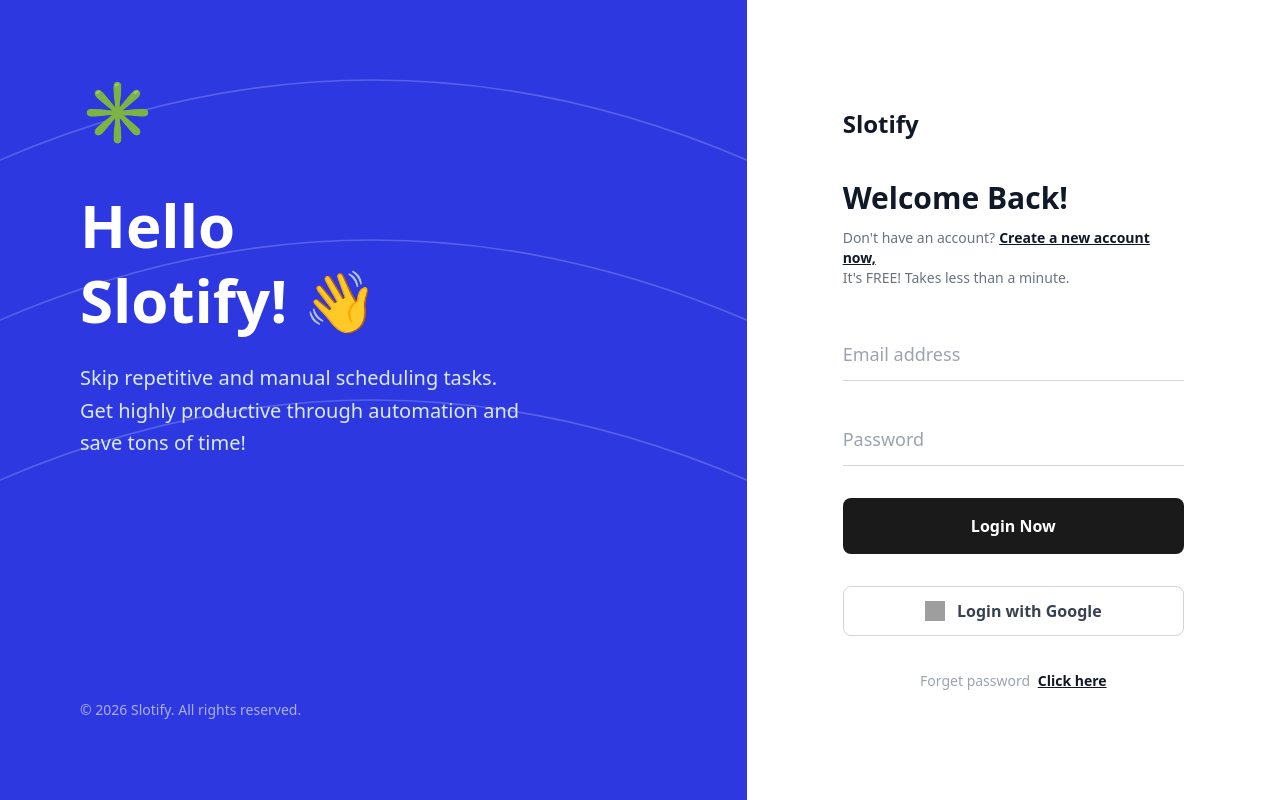
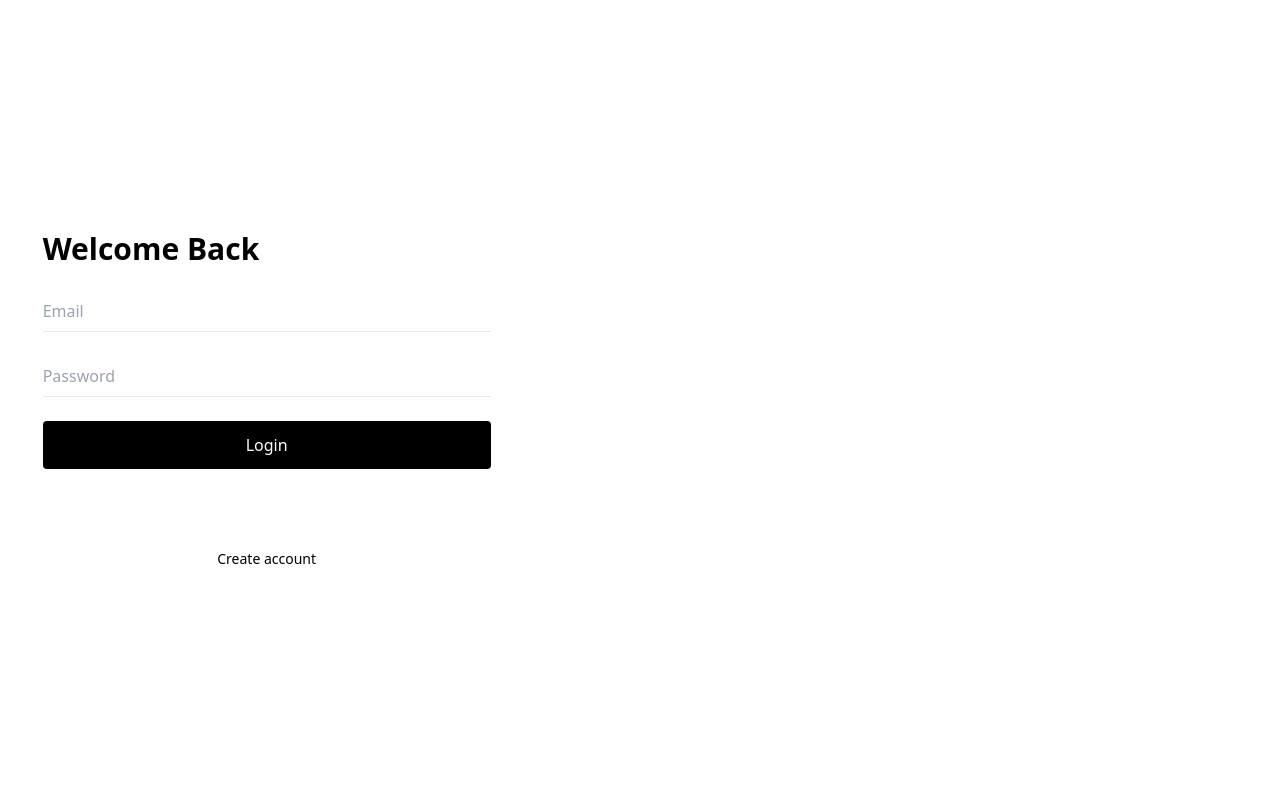
Before and after one commit to Vandann-1/frontend-slotify, a React app: page /login in a window 1280 px wide. Built offline with nearby package versions, Linux system fonts and the light colour scheme; grey boxes are pictures that could not be loaded; the HTML template or start-up script is replaced by a standard one.

Commit message:
al ui till team or OAUTH

```diff
--- a/package.json
+++ b/package.json
@@ -13,6 +13,7 @@
     "@fortawesome/fontawesome-svg-core": "^7.2.0",
     "@fortawesome/free-solid-svg-icons": "^7.2.0",
     "@fortawesome/react-fontawesome": "^3.2.0",
+    "@react-oauth/google": "^0.13.4",
     "axios": "^1.13.5",
     "framer-motion": "^12.34.0",
     "lucide-react": "^0.564.0",
--- a/src/App.jsx
+++ b/src/App.jsx
@@ -48,7 +48,7 @@ function App() {
           <Route path="/" element={<Home />} />
           <Route path="/login" element={<Login />} />
           <Route path="/register" element={<Register />} />
-          <Route path="/invite" element={<InviteValidatePage />} />
+          <Route path="/invite/:token/" element={<InviteValidatePage />} />
           <Route path="/professional/profile"element={<ProfessionalProfile/>}/>
           <Route path="/admin/professionals/:id" element={<AdminProfessionalDetail />}/>
         </Route>
--- a/src/components/Header.jsx
+++ b/src/components/Header.jsx
@@ -117,3 +117,5 @@ export default function Header() {
     </>
   );
 }
+
+// 17036355569-kqo9lo3vmjli90a59qdk7p0v3g4qovjr.apps.googleusercontent.com
--- a/src/features/auth/pages/Login.jsx
+++ b/src/features/auth/pages/Login.jsx
@@ -1,12 +1,16 @@
 import { loginUser } from "../../../api/authApi";
 import { getWorkspaces } from "../../../api/workspaceApi";
+import { GoogleLogin } from "@react-oauth/google";
 import { useState } from "react";
-import { useNavigate, Link } from "react-router-dom";
+import { useNavigate, Link, useSearchParams } from "react-router-dom";
 
 export default function Login() {
+
   const navigate = useNavigate();
+  const [searchParams] = useSearchParams();
 
-  // ================= STATE =================
+  const inviteTokenFromURL = searchParams.get("invite");
+
   const [form, setForm] = useState({
     email: "",
     password: "",
@@ -15,184 +19,189 @@ export default function Login() {
   const [loading, setLoading] = useState(false);
   const [error, setError] = useState("");
 
-  // ================= HANDLE INPUT =================
+  // ================= INPUT HANDLER =================
+
   const handleChange = (e) => {
     const { name, value } = e.target;
-    setForm((prev) => ({ ...prev, [name]: value }));
+
+    setForm((prev) => ({
+      ...prev,
+      [name]: value,
+    }));
   };
 
-  // ================= HANDLE LOGIN =================
-  const handleSubmit = async (e) => {
-    e.preventDefault();
-    if (loading) return;
+  // ================= REDIRECT LOGIC =================
 
-    setLoading(true);
-    setError("");
+  const handleRedirect = async () => {
 
-    try {
-      const data = await loginUser(form);
-      localStorage.setItem("access", data.access);
-      localStorage.setItem("user", JSON.stringify(data.user));
-      localStorage.setItem("user_email", data.user?.email);
+    const pendingInvite =
+      inviteTokenFromURL ||
+      localStorage.getItem("pending_invite_token");
 
-      if (data.tenant) {
-        localStorage.setItem("tenant", JSON.stringify(data.tenant));
-      } else {
-        localStorage.removeItem("tenant");
-      }
+    if (pendingInvite) {
 
-      const pendingInvite = localStorage.getItem("pending_invite_token");
-      if (pendingInvite) {
       localStorage.removeItem("pending_invite_token");
-        navigate(`/invite?token=${pendingInvite}`);
+
+      navigate(`/invite/${pendingInvite}`);
       return;
     }
 
-      const rawRole = data.user?.role || data.user?.user_type || data.user?.account_type || data.role || "";
-      const role = rawRole.toString().toUpperCase();
-      const PROFESSIONAL_ROLES = ["PROFESSIONAL", "MEMBER", "PRO"];
+    // normal workspace check
 
-      if (PROFESSIONAL_ROLES.includes(role)) {
-        navigate("/professional/dashboard");
-        return;
-      }
-
-      try {
     const workspaces = await getWorkspaces();
-        const isMemberUser = Array.isArray(workspaces) && workspaces.length > 0 && role !== "OWNER" && role !== "ADMIN";
-
-        if (isMemberUser) {
-          navigate("/professional/dashboard");
-          return;
-        }
 
     if (Array.isArray(workspaces) && workspaces.length > 0) {
       navigate("/workspaces");
     } else {
       navigate("/create-dashboard");
     }
-      } catch (wsError) {
-        navigate("/create-dashboard");
-      }
+  };
+
+  // ================= EMAIL LOGIN =================
+
+  const handleSubmit = async (e) => {
+
+    e.preventDefault();
+
+    setLoading(true);
+    setError("");
+
+    try {
+
+      const data = await loginUser(form);
+
+      localStorage.setItem("access", data.access);
+      localStorage.setItem("user", JSON.stringify(data.user));
+
+      await handleRedirect();
+
     } catch (err) {
-      const message = err?.detail || err?.response?.data?.detail || err?.response?.data?.non_field_errors?.[0] || "Invalid email or password";
+
+      const message =
+        err?.response?.data?.detail ||
+        "Invalid email or password";
+
       setError(message);
+
     } finally {
       setLoading(false);
     }
   };
 
+  // ================= GOOGLE LOGIN =================
+
+  const handleGoogleLogin = async (credentialResponse) => {
+
+    try {
+
+      const res = await fetch(
+        "http://127.0.0.1:8000/api/auth/google/",
+        {
+          method: "POST",
+          headers: {
+            "Content-Type": "application/json",
+          },
+          body: JSON.stringify({
+            token: credentialResponse.credential
+          }),
+        }
+      );
+
+      const data = await res.json();
+
+      if (!data.access) {
+        console.error("No access token returned");
+        return;
+      }
+
+      localStorage.setItem("access", data.access);
+      localStorage.setItem("user", JSON.stringify(data.user));
+
+      await handleRedirect();
+
+    } catch (err) {
+
+      console.error("Google login error:", err);
+
+    }
+  };
+
+  // ================= UI =================
+
   return (
-    <div className="flex min-h-screen font-sans antialiased text-gray-900">
+    <div className="flex min-h-screen">
 
-      {/* LEFT SIDE: Branding Panel */}
-      <div className="hidden lg:flex lg:w-7/12 bg-[#2D38E1] text-white p-20 flex-col justify-between relative overflow-hidden">
-        {/* Subtle Background Art */}
-        <div className="absolute inset-0 opacity-20 pointer-events-none">
-          <svg className="w-full h-full" viewBox="0 0 100 100" preserveAspectRatio="none">
-            <path d="M0 20 Q 50 0 100 20 T 200 20" fill="none" stroke="white" strokeWidth="0.2" />
-            <path d="M0 40 Q 50 20 100 40 T 200 40" fill="none" stroke="white" strokeWidth="0.2" />
-            <path d="M0 60 Q 50 40 100 60 T 200 60" fill="none" stroke="white" strokeWidth="0.2" />
-          </svg>
-        </div>
+      <div className="w-full lg:w-5/12 flex items-center justify-center">
 
-        <div className="relative z-10">
-          <div className="mb-12">
-             <span className="text-6xl">✳️</span> {/* Replace with your actual SVG logo */}
-          </div>
+        <div className="max-w-md w-full">
 
-          <h1 className="text-6xl font-bold mb-6 leading-tight">
-            Hello <br /> Slotify! 👋
-          </h1>
-
-          <p className="text-xl text-blue-100 max-w-md font-light leading-relaxed">
-            Skip repetitive and manual scheduling tasks. Get highly productive through automation and save tons of time!
-          </p>
-        </div>
-
-        <div className="relative z-10 text-sm opacity-60">
-          © 2026 Slotify. All rights reserved.
-        </div>
-      </div>
-
-      {/* RIGHT SIDE: Login Form */}
-      <div className="w-full lg:w-5/12 flex flex-col justify-center px-8 sm:px-16 lg:px-24 bg-white">
-        <div className="max-w-md w-full mx-auto">
-
-          <div className="mb-10">
-            <h2 className="text-2xl font-bold text-gray-900 mb-2">Slotify</h2>
-          </div>
-
-          <div className="mb-10">
-            <h3 className="text-3xl font-bold text-gray-900 mb-3">Welcome Back!</h3>
-            <p className="text-gray-500 text-sm">
-              Don't have an account?
-              <Link to="/register" className="text-gray-900 font-semibold underline ml-1">
-                Create a new account now,
-              </Link>
-              <br /> It's FREE! Takes less than a minute.
-            </p>
-          </div>
+          <h2 className="text-3xl font-bold mb-6">
+            Welcome Back
+          </h2>
 
           {error && (
-            <div className="bg-red-50 text-red-600 text-sm p-4 mb-6 rounded-lg border border-red-100">
+            <div className="text-red-500 mb-4">
               {error}
             </div>
           )}
 
-          <form onSubmit={handleSubmit} className="space-y-8">
-            {/* EMAIL */}
-            <div className="relative">
+          {/* LOGIN FORM */}
+
+          <form onSubmit={handleSubmit} className="space-y-6">
+
             <input
               type="email"
               name="email"
-                placeholder="Email address"
+              placeholder="Email"
               value={form.email}
               onChange={handleChange}
-                className="w-full py-3 border-b border-gray-300 focus:border-black outline-none transition-colors placeholder-gray-400 text-lg"
+              className="w-full border-b py-2"
               required
             />
-            </div>
 
-            {/* PASSWORD */}
-            <div className="relative">
             <input
               type="password"
               name="password"
               placeholder="Password"
               value={form.password}
               onChange={handleChange}
-                className="w-full py-3 border-b border-gray-300 focus:border-black outline-none transition-colors placeholder-gray-400 text-lg"
+              className="w-full border-b py-2"
               required
             />
-            </div>
 
-            {/* LOGIN BUTTON */}
             <button
               type="submit"
               disabled={loading}
-              className="w-full bg-[#1A1A1A] text-white py-4 rounded-lg font-bold hover:bg-black transition-all disabled:opacity-50 mt-4"
+              className="w-full bg-black text-white py-3 rounded"
             >
-              {loading ? "Logging in..." : "Login Now"}
+              {loading ? "Logging in..." : "Login"}
             </button>
 
+          </form>
+
           {/* GOOGLE LOGIN */}
-            <button
-              type="button"
-              className="w-full bg-white border border-gray-300 py-3 rounded-lg font-semibold flex items-center justify-center gap-3 hover:bg-gray-50 transition-all text-gray-700"
-            >
-              <img src="https://www.gstatic.com/firebasejs/ui/2.0.0/images/auth/google.svg" alt="Google" className="w-5 h-5" />
-              Login with Google
-            </button>
 
-            <div className="text-center">
-              <Link to="/forgot-password/email" className="text-gray-400 text-sm hover:text-gray-600">
-                Forget password <span className="text-gray-900 font-bold underline ml-1 cursor-pointer">Click here</span>
+          <div className="mt-6 flex justify-center">
+
+            <GoogleLogin
+              onSuccess={handleGoogleLogin}
+              onError={() => console.log("Google Login Failed")}
+            />
+
+          </div>
+
+          {/* REGISTER */}
+
+          <div className="mt-4 text-sm text-center">
+            <Link to="/register">
+              Create account
             </Link>
           </div>
-          </form>
+
         </div>
+
       </div>
+
     </div>
   );
 }
--- a/src/main.jsx
+++ b/src/main.jsx
@@ -1,12 +1,13 @@
-import { StrictMode } from 'react'
-import { createRoot } from 'react-dom/client'
-import './index.css'
-import App from './App.jsx'
+import { StrictMode } from "react";
+import { createRoot } from "react-dom/client";
+import { GoogleOAuthProvider } from "@react-oauth/google";
+import "./index.css";
+import App from "./App.jsx";
 
-createRoot(document.getElementById('root')).render(
+createRoot(document.getElementById("root")).render(
   <StrictMode>
-    <App />
-
-
-  </StrictMode>,
-)
+    <GoogleOAuthProvider clientId="17036355569-kqo9lo3vmjli90a59qdk7p0v3g4qovjr.apps.googleusercontent.com">
+      <App />
+    </GoogleOAuthProvider>
+  </StrictMode>
+);
```
Also changed, not shown: src/api/axiosInstance.js (+33 -41 lines), src/features/invite/InviteValidatePage.jsx (+46 -80 lines), 1 other file (tests, documents, lock files or other folders). Lines whose indentation alone changed are shown as unchanged.
